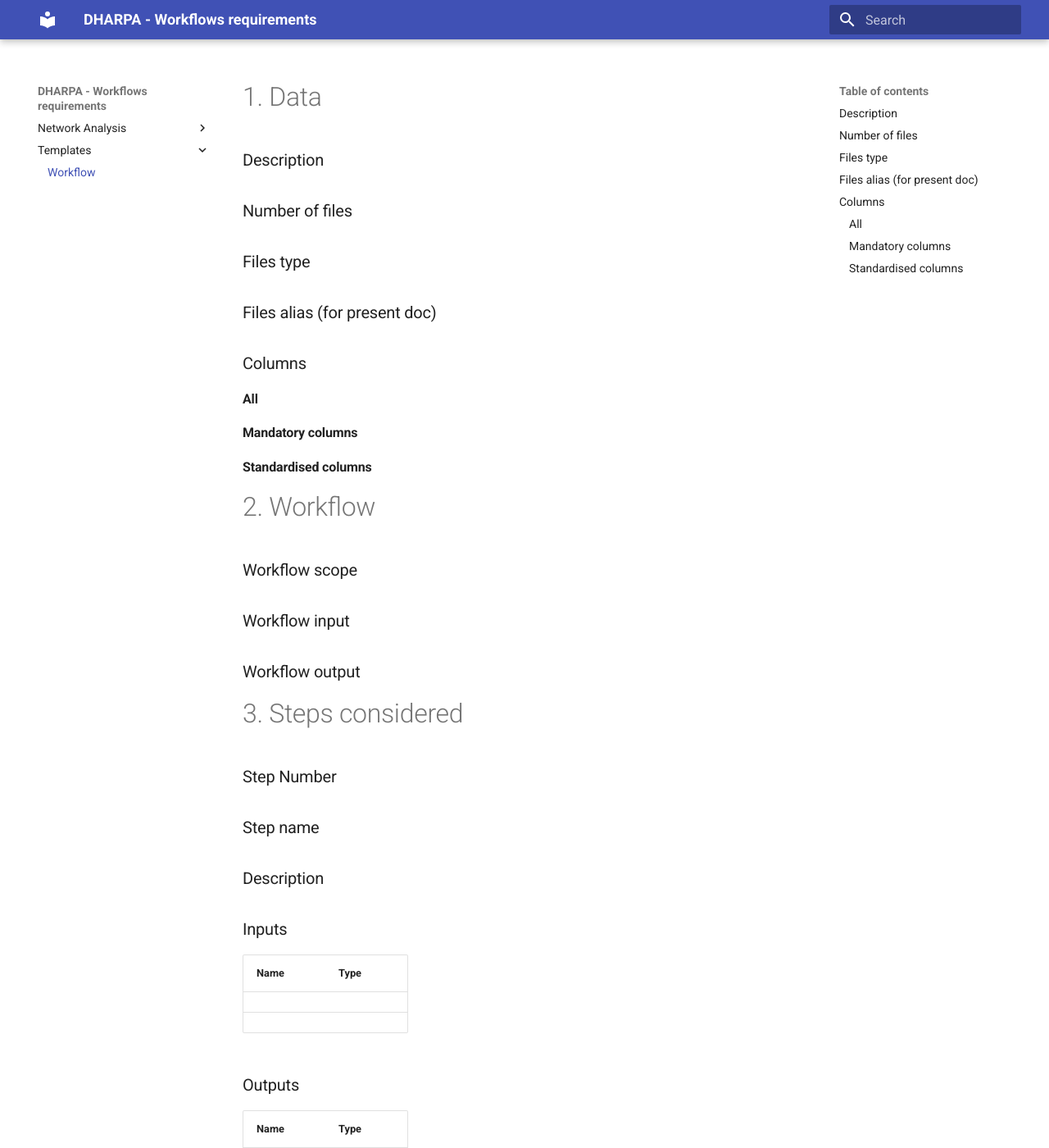
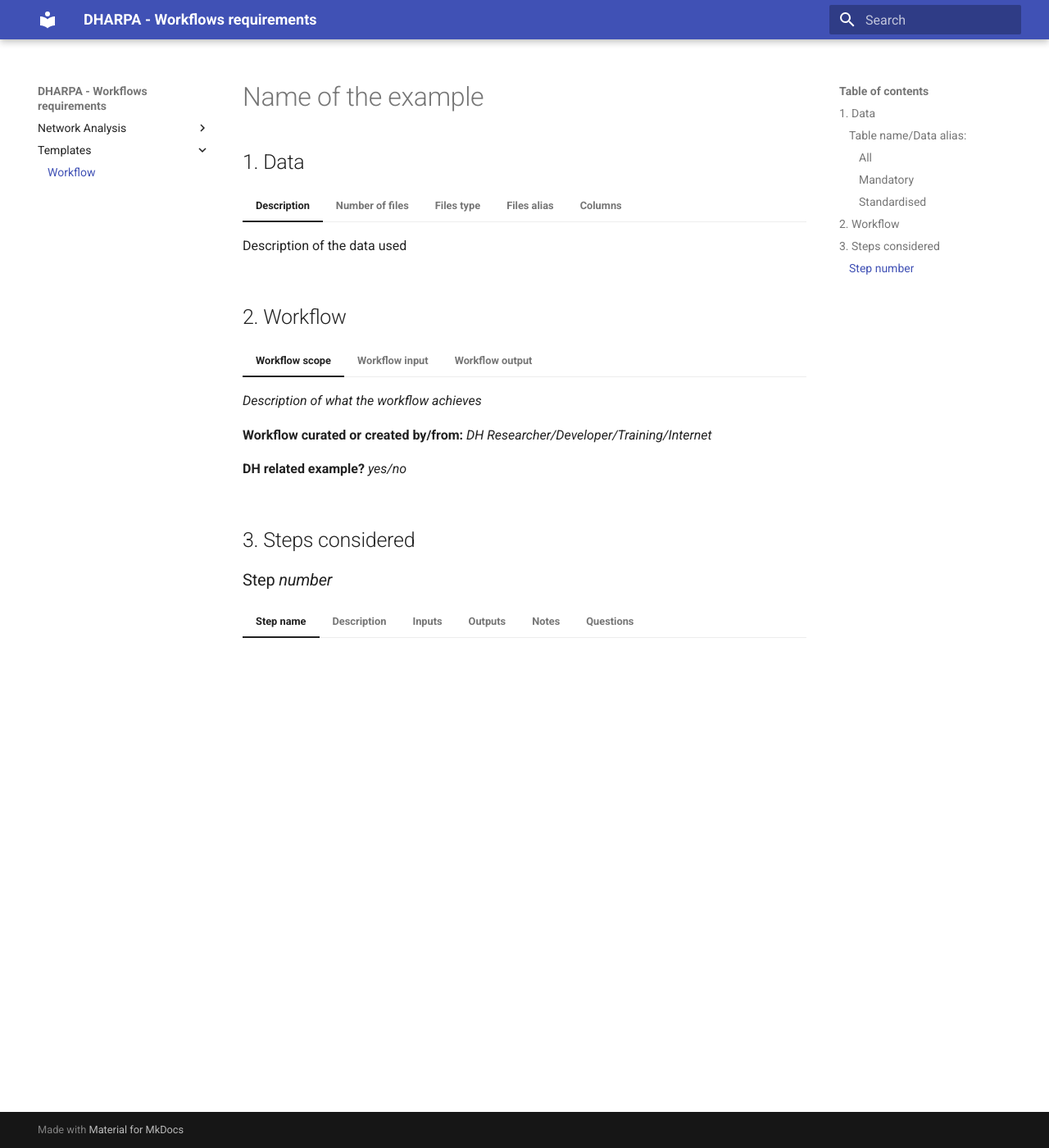
Before and after one commit to DHARPA-Project/DHARPA-Project-workflows-requirements, an MkDocs documentation site: the page built from docs/blank-workflow.md, in a window 1280 px wide and 1400 px high. Shown: the whole window at 82% size. Built offline with MkDocs 1.6.1 and Material for MkDocs 9.7.7, drawn with Linux system fonts in a browser that asks for light colours.

Commit message:
improve layout

```diff
--- a/docs/blank-workflow.md
+++ b/docs/blank-workflow.md
@@ -1,47 +1,81 @@
-# 1. Data
-### Description
 
-### Number of files
+# Name of the example
+## 1. Data
+=== "Description"
+    Description of the data used
 
-### Files type
+=== "Number of files"
 
-### Files alias (for present doc)
 
-### Columns
-#### All
-#### Mandatory columns
-#### Standardised columns
+=== "Files type"
 
-# 2. Workflow
 
-### Workflow scope
+=== "Files alias"
+    *Files alias is to simplify references to datasets for present doc*
 
-### Workflow input
 
-### Workflow output
 
-# 3. Steps considered
+=== "Columns"
 
-### Step Number
+    ### Table name/Data alias:
 
-### Step name
+    #### All
+    *List of all columns*
 
-### Description
+    ||
+    |---|
+    ||
 
-### Inputs
+    #### Mandatory
+    *List of mandatory columns (without these columns, module won't work)*
 
-|Name|Type|
-|---|---|
-|   |   |
-|   |   |
+    #### Standardised
+    *List of standardised column names*
 
-### Outputs
 
-|Name|Type|
-|---|---|
-|   |   |
-|   |   |
 
-### Notes
+## 2. Workflow
 
-### Questions
+=== "Workflow scope"
+    *Description of what the workflow achieves*
+
+    **Workflow curated or created by/from:**
+    *DH Researcher/Developer/Training/Internet*
+
+    **DH related example?**
+    *yes/no*
+
+=== "Workflow input"
+    *Description of data that users need to start the workflow*
+
+=== "Workflow output"
+    *Description of the expected data output for the workflow*
+
+## 3. Steps considered
+
+### Step *number*
+
+=== "Step name"
+
+
+=== "Description"
+
+
+=== "Inputs"
+
+    |Name|Type|
+    |---|---|
+    |||
+
+
+=== "Outputs"
+
+    |Name|Type|
+    |---|---|
+    |||
+
+=== "Notes"
+    *General notes and UI considerations*
+
+=== "Questions"
+    *Points to clarify regarding the example*
--- a/mkdocs.yml
+++ b/mkdocs.yml
@@ -3,6 +3,9 @@ theme:
   name: material
 markdown_extensions:
   - tables
+  - pymdownx.superfences
+  - pymdownx.tabbed:
+      alternate_style: true
 nav:
   - 'Network Analysis':
     - 'Directed weighted graph analysis': 'na-directed-weighted.md'
```
Also changed, not shown: docs/index.md (+7 -15 lines), docs/na-directed-weighted.md (+121 -103 lines).
